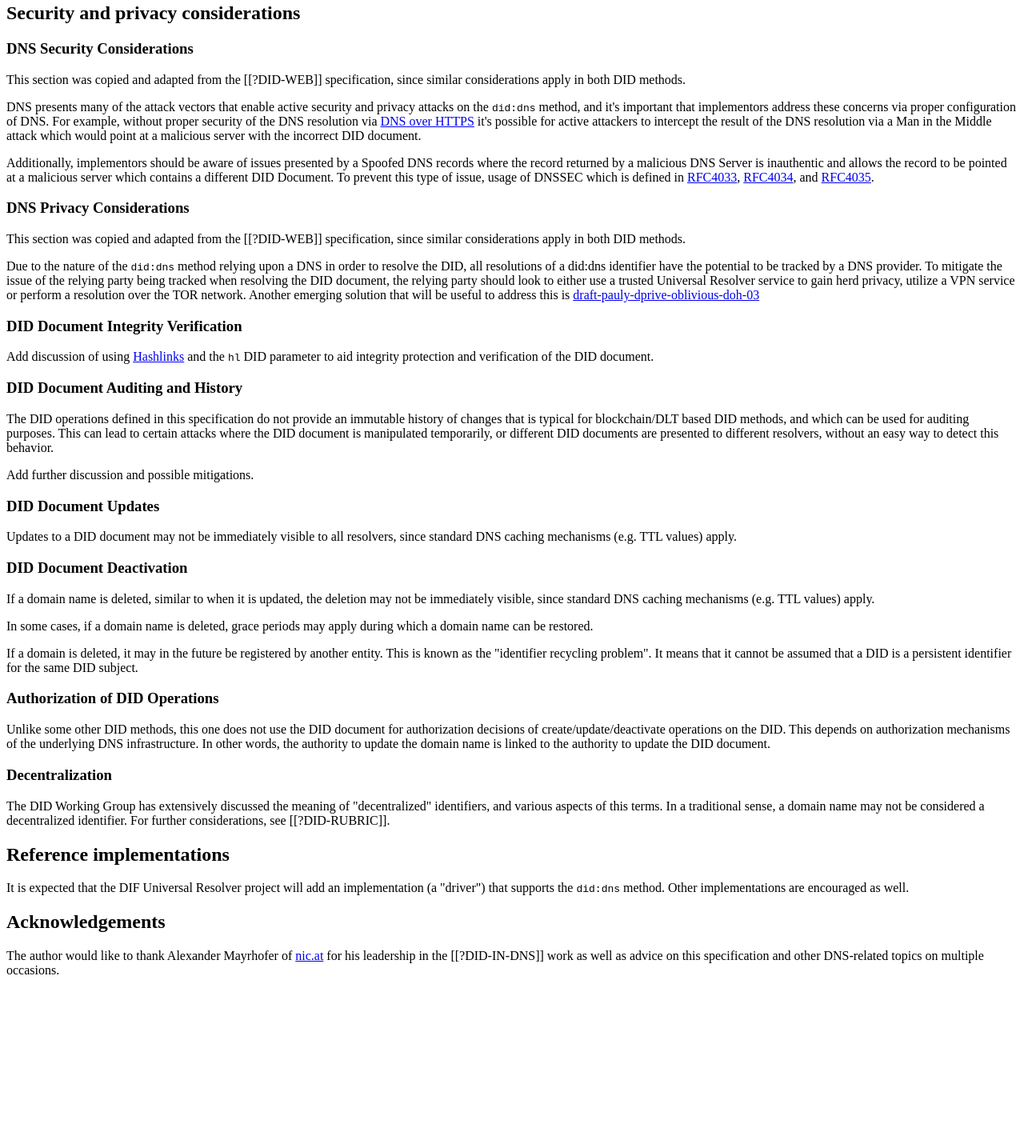
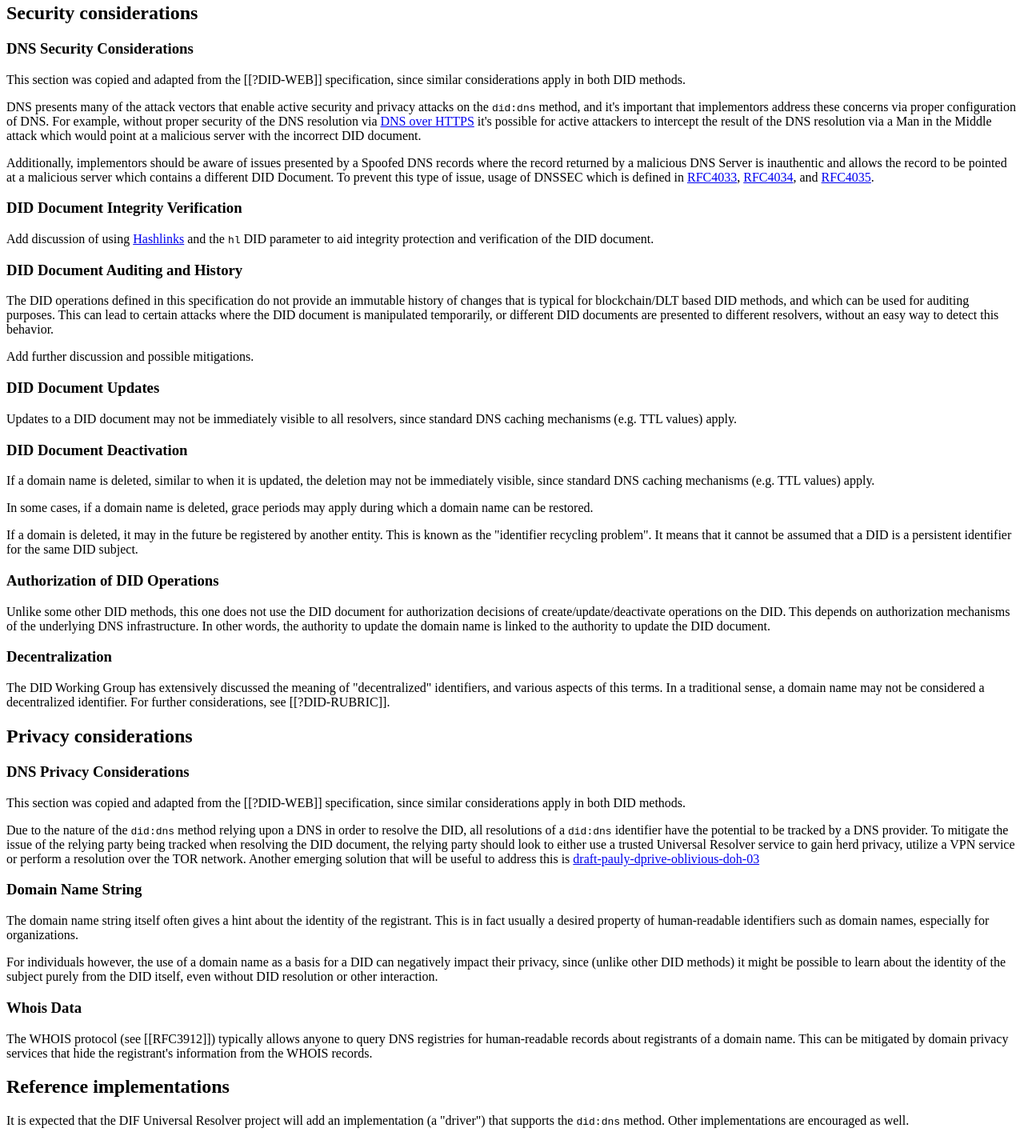
Before and after one commit to danubetech/did-method-dns, a plain HTML site: page index.html in a window 1280 px wide. Shown: the part 3160-4580 px from the top of the page at 80% size. Before the commit the page ends 4398 px from the top, so only its background shows below. Drawn offline with Linux system fonts and the light colour scheme.

Commit message:
Add "privacy considerations" section.

```diff
--- a/index.html
+++ b/index.html
@@ -132,7 +132,7 @@ did:dns:danubetech.com
 did:dns:support.examplecompany.com
         </pre>
 
-        <pre class="example" title="Example DNS zone file entries">
+        <pre class="example" title="Example DNS zone file entry">
             key1._did.danubetech.com. IN URI 100 10 "did:key:z6MkuQDRydsRjUgkyX81RUnF6wfd6hXpGih1tenaCCR6mb7E"
         </pre>
 
@@ -253,7 +253,7 @@ dns-did = "did:dns:" domain-name
                     <p class="note">
                         This step SHOULD use DNSSEC and other security mechanisms. See
                         sections <a href="#relation-to-dnssec"></a> and
-                        <a href="#security-and-privacy-considerations"></a>.
+                        <a href="#security-considerations"></a>.
                     </p>
                 </li>
                 <li>
@@ -487,7 +487,7 @@ dns-did = "did:dns:" domain-name
 
 <section class="informative">
     <h2>
-        Security and privacy considerations
+        Security considerations
     </h2>
 
     <section>
@@ -515,27 +515,6 @@ dns-did = "did:dns:" domain-name
             <a href="https://tools.ietf.org/html/rfc4033">RFC4033</a>,
             <a href="https://tools.ietf.org/html/rfc4034">RFC4034</a>, and
             <a href="https://tools.ietf.org/html/rfc4035">RFC4035</a>.
-        </p>
-    </section>
-
-    <section>
-        <h3>
-            DNS Privacy Considerations
-        </h3>
-        <p class="note" title="Applies similarly to did:web">
-            This section was copied and adapted from the [[?DID-WEB]] specification, since
-            similar considerations apply in both DID methods.
-        </p>
-        <p>
-            Due to the nature of the <code>did:dns</code> method relying upon a DNS in order to resolve
-            the DID, all resolutions of a did:dns identifier have the potential to be
-            tracked by a DNS provider. To mitigate the
-            issue of the relying party being tracked when resolving the DID document, the
-            relying party should look to either use a trusted Universal Resolver service to
-            gain herd privacy, utilize a VPN service or perform a resolution over the TOR
-            network. Another emerging solution that will be useful to address this is <a
-                href="https://tools.ietf.org/html/draft-pauly-dprive-oblivious-doh-03">
-            draft-pauly-dprive-oblivious-doh-03</a>
         </p>
     </section>
 
@@ -621,6 +600,60 @@ dns-did = "did:dns:" domain-name
     </section>
 </section>
 
+<section class="informative">
+    <h2>
+        Privacy considerations
+    </h2>
+
+    <section>
+        <h3>
+            DNS Privacy Considerations
+        </h3>
+        <p class="note" title="Applies similarly to did:web">
+            This section was copied and adapted from the [[?DID-WEB]] specification, since
+            similar considerations apply in both DID methods.
+        </p>
+        <p>
+            Due to the nature of the <code>did:dns</code> method relying upon a DNS in order to resolve
+            the DID, all resolutions of a <code>did:dns</code> identifier have the potential to be
+            tracked by a DNS provider. To mitigate the
+            issue of the relying party being tracked when resolving the DID document, the
+            relying party should look to either use a trusted Universal Resolver service to
+            gain herd privacy, utilize a VPN service or perform a resolution over the TOR
+            network. Another emerging solution that will be useful to address this is <a
+                href="https://tools.ietf.org/html/draft-pauly-dprive-oblivious-doh-03">
+            draft-pauly-dprive-oblivious-doh-03</a>
+        </p>
+    </section>
+
+    <section>
+        <h3>
+            Domain Name String
+        </h3>
+        <p>
+            The domain name string itself often gives a hint about the identity of the registrant. This is in fact
+            usually a desired property of human-readable identifiers such as domain names, especially for
+            organizations.
+        </p>
+        <p>
+            For individuals however, the use of a domain name as a basis for a DID can negatively
+            impact their privacy, since (unlike other DID methods) it might be possible to learn about the identity
+            of the subject purely from the DID itself, even without DID resolution or other interaction.
+        </p>
+    </section>
+
+    <section>
+        <h3>
+            Whois Data
+        </h3>
+        <p>
+            The WHOIS protocol (see [[RFC3912]]) typically allows anyone to query DNS registries for human-readable
+            records about registrants of a domain name. This can be mitigated by domain privacy services that hide
+            the registrant's information from the WHOIS records.
+        </p>
+    </section>
+</section>
+
 <section class="appendix informative">
     <h1>
         Reference implementations
```
